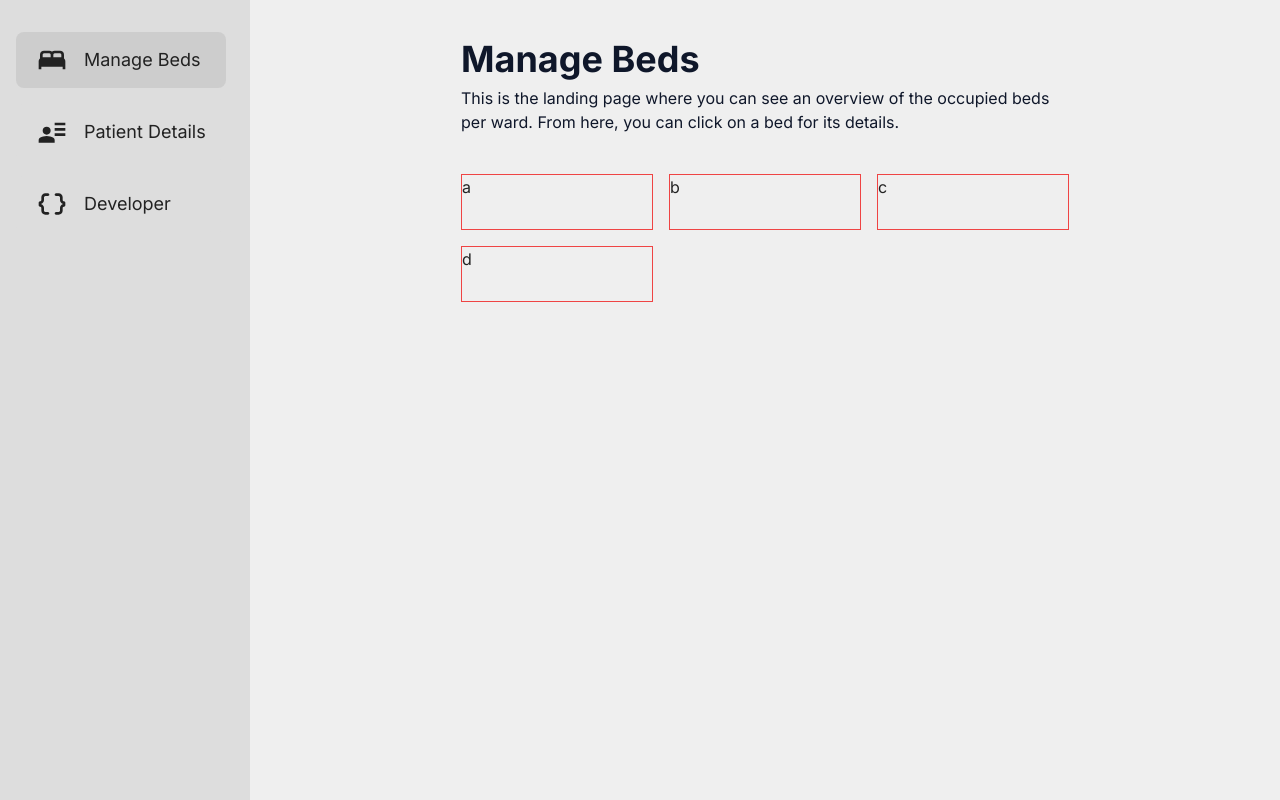
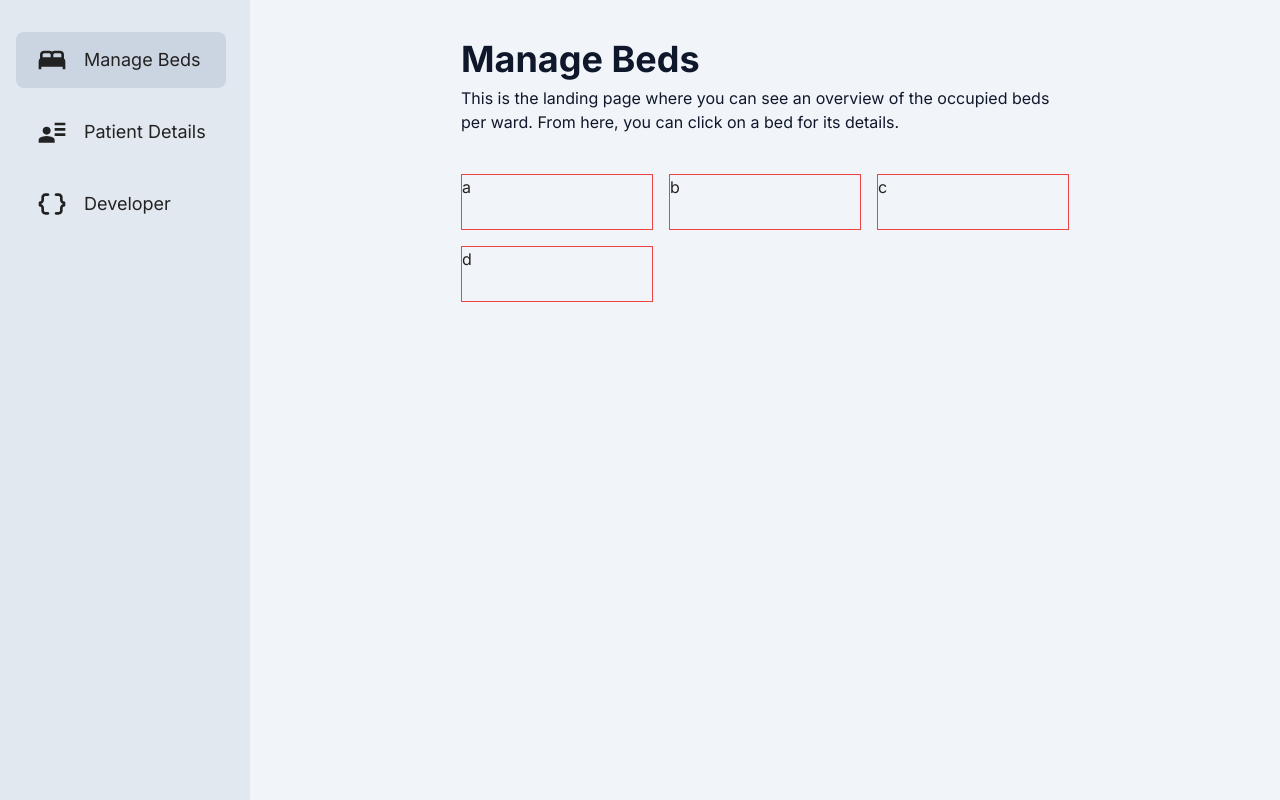
Before and after one commit to jakemackie/ward-management-system, a Nuxt app: page / in a window 1280 px wide. Built offline with nearby package versions, Linux system fonts and the light colour scheme.

Commit message:
Improved UI colours

```diff
--- a/components/Container.vue
+++ b/components/Container.vue
@@ -27,9 +27,9 @@
 }
 
 :root {
-    --primary-color: #efefef;
-    --secondary-color: #dddddd;
-    --tertiary-color: #cdcdcd;
+    --primary-color: #f1f5f9;
+    --secondary-color: #e2e8f0;
+    --tertiary-color: #cbd5e1;
 }
 
 body {
```
